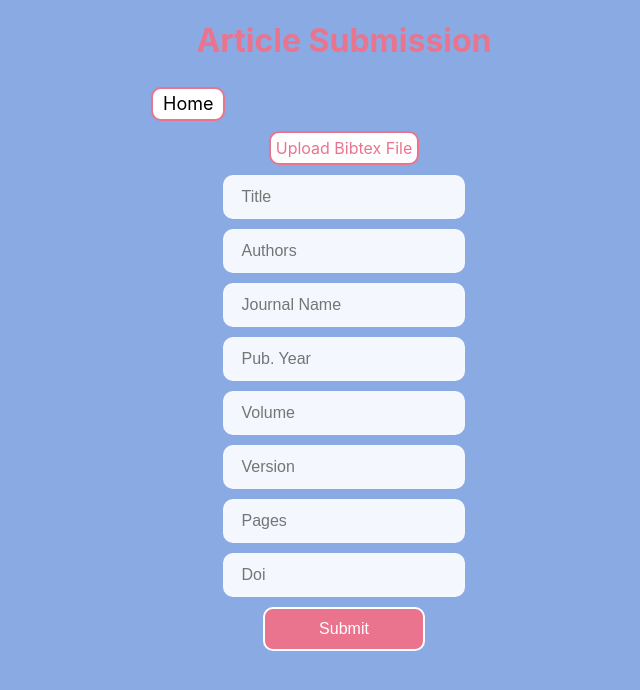
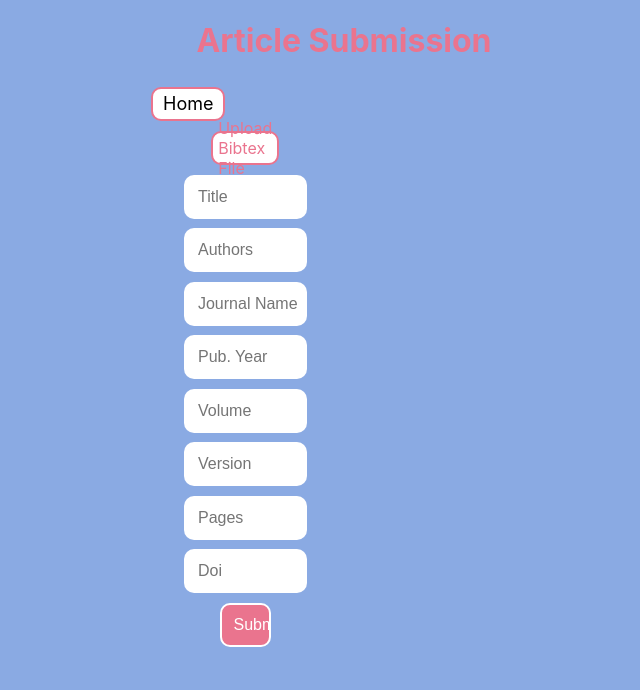
Before and after one commit to CamGham/CISE_SPEED, a React (Create React App) app in the folder frontend/: page /createArticle in a window 1280 px wide. Shown: the top 690 px of the page, without its empty margins (296-936 px from the left). Built offline with nearby package versions, Linux system fonts and the light colour scheme.

Commit message:
upload handles different formats

```diff
--- a/frontend/src/components/SubForm.css
+++ b/frontend/src/components/SubForm.css
@@ -1,34 +1,41 @@
 .form {
-  width: 100%;
+  width: 50%;
   display: flex;
   flex-direction: column;
   justify-content: center;
   align-items: center;
 }
+.container {
+  display: grid;
+  grid-template-columns: [first] 20% [second] auto[third] 20% [fourth];
+  grid-template-rows: repeat(10, 11% [col-start]);
+}
 .field {
-  display: flex;
-  flex-direction: row;
-  width: 60%;
+  /* justify-self: center; */
+  grid-column-start: second;
+  grid-column-end: third;
+  justify-self: center;
+  width: 100%;
   height: 40px;
   border-radius: 10px;
   border-width: 2px;
   border-color: rgba(255, 255, 255, 0.1);
   border-style: solid;
-  background-color: rgba(255, 255, 255, 0.9);
+  background-color: rgba(255, 255, 255, 1);
   transition: 0.3s all;
   margin: 5px;
 }
 .field:hover {
-  background-color: rgba(255, 255, 255, 0.7);
+  background-color: rgba(255, 255, 255, 0.8);
   box-shadow: 0px 4px 20px 0px rgba(0, 0, 0, 0.05);
 }
 .field:focus-within {
   border-color: #ea748e;
 }
 input {
-  width: 80%;
+  width: 95%;
   height: 100%;
-  padding: 0px 16px;
+  padding: 0px 12px;
   border: none;
   font-size: 16px;
   font-weight: 400;
@@ -40,15 +47,20 @@ input {
   -webkit-appearance: none; */
 }
 .error {
-  position: relative;
   font-size: 20px;
   font-weight: 600;
-  left: 90px;
-  top: 5px;
+  padding-left: 5px;
+}
+.errCon {
+  grid-column-start: third;
+  grid-column-end: fourth;
+  justify-self: center;
+  align-self: center;
 }
 .submit {
-  display: flex;
-  justify-content: center;
+  grid-column-start: second;
+  grid-column-end: third;
+  justify-self: center;
   /* align-items: center; */
   /* flex-direction: row; */
   width: 40%;
@@ -67,7 +79,7 @@ input {
   cursor: pointer;
 }
 .submit:hover {
-  background-color: rgba(234, 116, 142, 0.8);
+  background-color: #8eea74;
   box-shadow: 0px 4px 20px 0px rgba(0, 0, 0, 0.05);
 }
 .fileupload {
@@ -102,4 +114,5 @@ input {
   display: flex;
   justify-content: center;
   align-items: center;
+  width: 30%;
 }
--- a/frontend/src/components/SubForm.js
+++ b/frontend/src/components/SubForm.js
@@ -58,10 +58,14 @@ const SubForm = () => {
       const text = e.target.result;
       //conver to JSON
       var data = bibtexParse.toJSON(text);
+
       //ref to fields
       const article = data[0].entryTags;
-      // set values
-      const newValues = {
+
+      //set values
+      var newValues;
+      if (article.title === undefined)
+        newValues = {
           title: article.TITLE,
           authors: article.AUTHOR,
           journal: article.JOURNAL,
@@ -77,6 +81,31 @@ const SubForm = () => {
           research: '',
           participant: '',
         };
+      else
+        newValues = {
+          title: article.title,
+          authors: article.author,
+          journal: article.journal,
+          year: article.year,
+          volume: article.volume,
+          version: article.number,
+          pages: article.pages,
+          doi: article.doi,
+          status: 'pending',
+          semethod: '',
+          claim: '',
+          result: true,
+          research: '',
+          participant: '',
+        };
+
+      //set undefined values to empty strings
+      for (const key in newValues) {
+        if (newValues[key] === undefined) {
+          newValues[key] = '';
+        }
+      }
+
       formik.setValues(newValues);
       formik.handleChange();
     };
@@ -85,10 +114,19 @@ const SubForm = () => {
   };
   return (
     <form onSubmit={formik.handleSubmit} className="form">
-      <div className='bibtex'>
-        <input type="file" name="file" id="file" onChange={handleUpload} className="fileupload"/>
-        <label for="file" className='upload'>Upload Bibtex File</label>
+      <div className="bibtex">
+        <input
+          type="file"
+          name="file"
+          id="file"
+          onChange={handleUpload}
+          className="fileupload"
+        />
+        <label for="file" className="upload">
+          Upload Bibtex File
+        </label>
       </div>
+      <div className="container">
         <div className="field">
           <input
             type="text"
@@ -98,6 +136,8 @@ const SubForm = () => {
             onBlur={formik.handleBlur}
             value={formik.values.title}
           />
+        </div>
+        <div className="errCon">
           {formik.touched.title && formik.errors.title ? (
             <div className="error">{formik.errors.title}</div>
           ) : null}
@@ -111,6 +151,8 @@ const SubForm = () => {
             onBlur={formik.handleBlur}
             value={formik.values.authors}
           />
+        </div>
+        <div className="errCon">
           {formik.touched.authors && formik.errors.authors ? (
             <div className="error">{formik.errors.authors}</div>
           ) : null}
@@ -124,6 +166,8 @@ const SubForm = () => {
             onBlur={formik.handleBlur}
             value={formik.values.journal}
           />
+        </div>
+        <div className="errCon">
           {formik.touched.journal && formik.errors.journal ? (
             <div className="error">{formik.errors.journal}</div>
           ) : null}
@@ -137,6 +181,8 @@ const SubForm = () => {
             onBlur={formik.handleBlur}
             value={formik.values.year}
           />
+        </div>
+        <div className="errCon">
           {formik.touched.year && formik.errors.year ? (
             <div className="error">{formik.errors.year}</div>
           ) : null}
@@ -150,10 +196,13 @@ const SubForm = () => {
             onBlur={formik.handleBlur}
             value={formik.values.volume}
           />
+        </div>
+        <div className="errCon">
           {formik.touched.volume && formik.errors.volume ? (
             <div className="error">{formik.errors.volume}</div>
           ) : null}
         </div>
+
         <div className="field">
           <input
             type="text"
@@ -163,6 +212,8 @@ const SubForm = () => {
             onBlur={formik.handleBlur}
             value={formik.values.version}
           />
+        </div>
+        <div className="errCon">
           {formik.touched.version && formik.errors.version ? (
             <div className="error">{formik.errors.version}</div>
           ) : null}
@@ -176,6 +227,8 @@ const SubForm = () => {
             onBlur={formik.handleBlur}
             value={formik.values.pages}
           />
+        </div>
+        <div className="errCon">
           {formik.touched.pages && formik.errors.pages ? (
             <div className="error">{formik.errors.pages}</div>
           ) : null}
@@ -189,6 +242,8 @@ const SubForm = () => {
             onBlur={formik.handleBlur}
             value={formik.values.doi}
           />
+        </div>
+        <div className="errCon">
           {formik.touched.doi && formik.errors.doi ? (
             <div className="error">{formik.errors.doi}</div>
           ) : null}
@@ -196,6 +251,7 @@ const SubForm = () => {
         <div className="submit">
           <input type="submit" />
         </div>
+      </div>
     </form>
   );
 };
```
Lines whose indentation alone changed are shown as unchanged.
